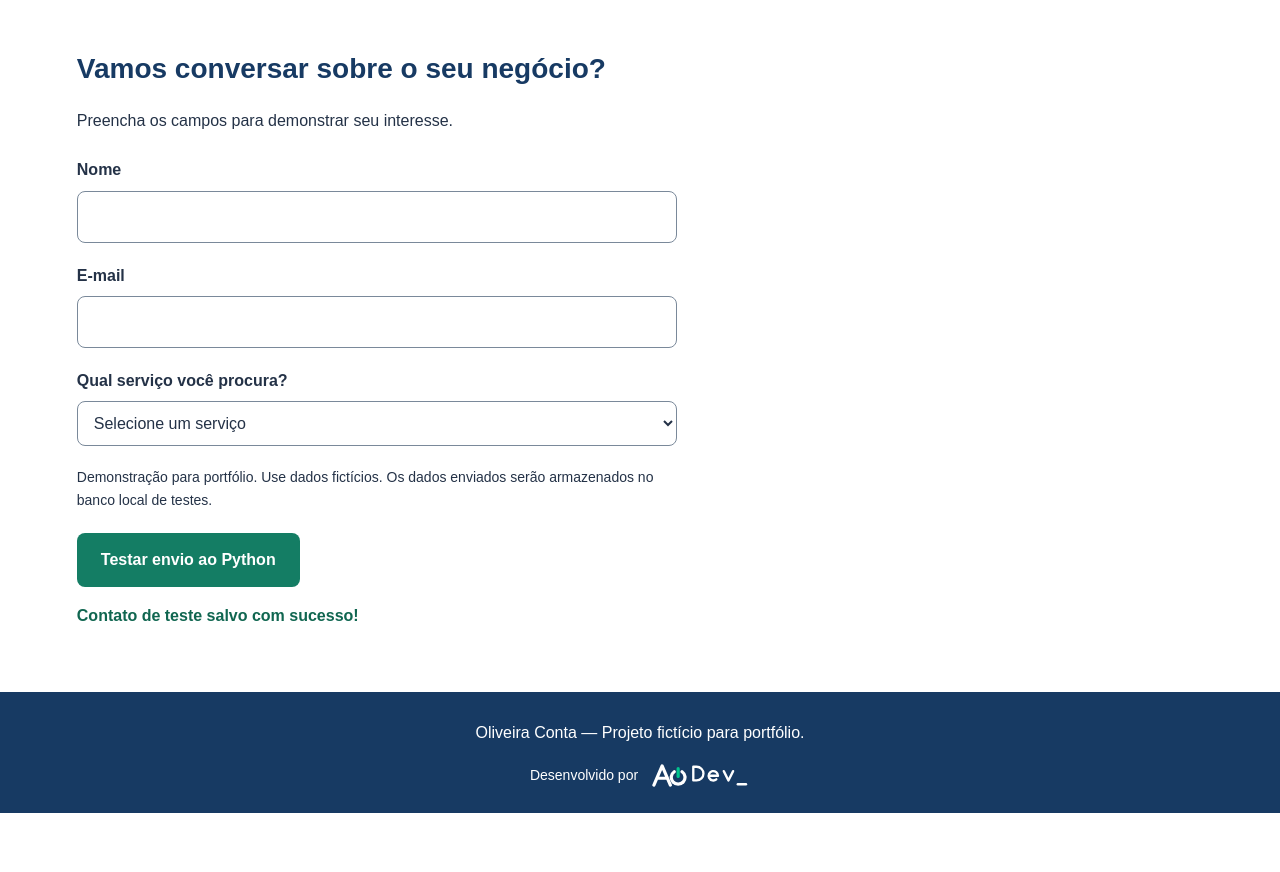
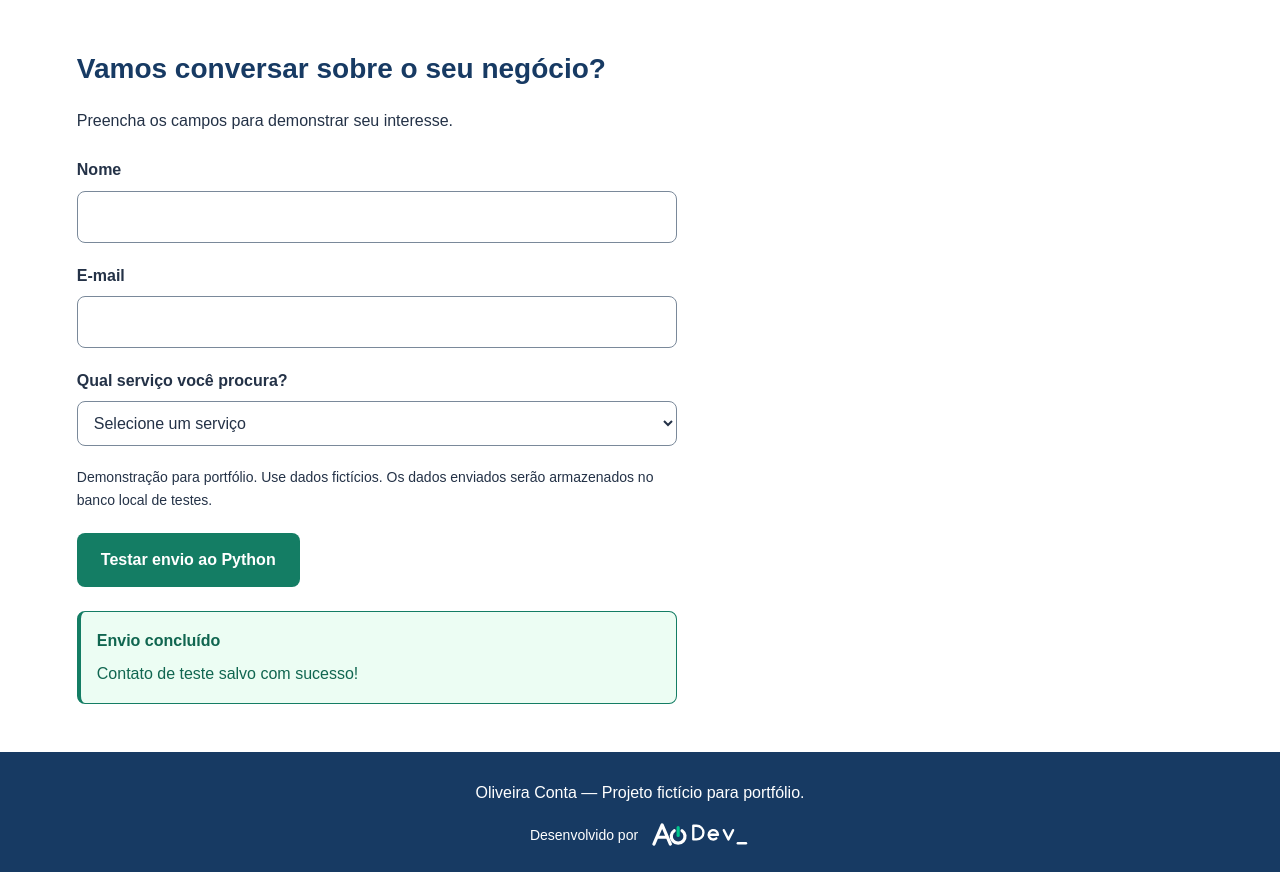
Before and after one commit to AlannCristian/oliveira-conta, a Flask app: page /contato/confirmado in a window 1280 px wide. Shown: the part 995-1867 px from the top of the page. Before the commit the page ends 1808 px from the top, so only its background shows below. Run offline with Flask 3, Linux system fonts and the light colour scheme.

Commit message:
Diferencia de erro e sucesso no formulário

```diff
--- a/app.py
+++ b/app.py
@@ -46,6 +46,7 @@ def contato():
         return render_template(
             "index.html",
             mensagem=erro,
+            tipo_mensagem="erro",
             dados=dados,
         ), 400
 
@@ -62,4 +63,5 @@ def contato_confirmado():
     return render_template(
         "index.html",
         mensagem="Contato de teste salvo com sucesso!",
+        tipo_mensagem="sucesso",
     )
--- a/static/style.css
+++ b/static/style.css
@@ -187,9 +187,35 @@ button.botao {
   font-size: 14px;
 }
 
-#resultado-formulario {
+/* Estilos compartilhados pelas mensagens. */
+.mensagem {
+  margin-top: 24px;
+  padding: 16px;
+  border: 1px solid;
+  border-left-width: 4px;
+  border-radius: 8px;
+}
+
+.mensagem strong {
+  display: block;
+}
+
+.mensagem p {
+  margin: 8px 0 0;
+}
+
+/* Erro de preenchimento. */
+.mensagem--erro {
+  background-color: #fff1f2;
+  border-color: #b42318;
+  color: #8a1c13;
+}
+
+/* Confirmação de sucesso. */
+.mensagem--sucesso {
+  background-color: #ecfdf3;
+  border-color: #147d64;
   color: #106650;
-  font-weight: 700;
 }
 
 /* Rodapé da página. */
--- a/templates/index.html
+++ b/templates/index.html
@@ -151,7 +151,23 @@
             Testar envio ao Python
         </button>
 
-        <p id="resultado-formulario" role="status">{{ mensagem }}</p>
+        {% if mensagem %}
+    <div
+        id="resultado-formulario"
+        class="mensagem mensagem--{{ tipo_mensagem }}"
+        role="{{ 'alert' if tipo_mensagem == 'erro' else 'status' }}"
+    >
+        <strong>
+            {% if tipo_mensagem == 'erro' %}
+                Revise o preenchimento
+            {% else %}
+                Envio concluído
+            {% endif %}
+        </strong>
+
+        <p>{{ mensagem }}</p>
+    </div>
+{% endif %}
     </form>
 </section>
       </section>
```
